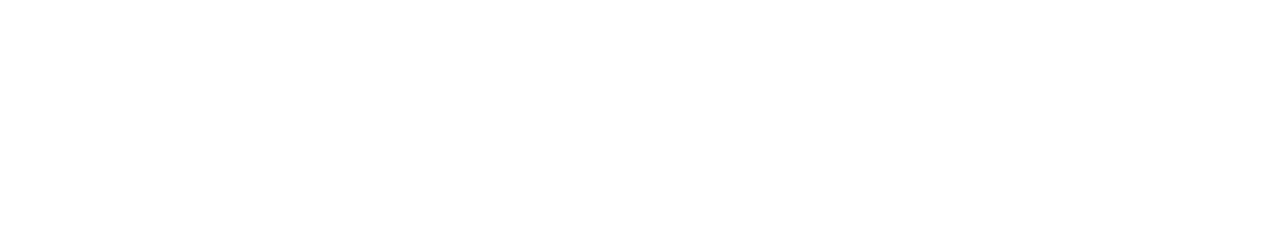
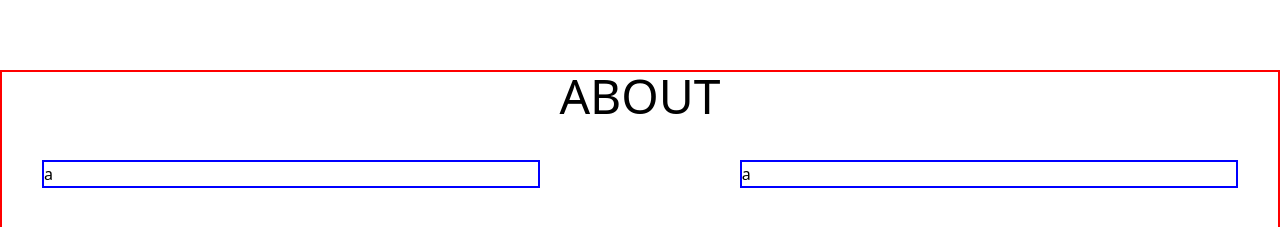
Before and after one commit to adiahn/digikat, a React (Vite) app: page / in a window 1280 px wide. Shown: the part 1196-1423 px from the top of the page. Before the commit the page ends 1266 px from the top, so only its background shows below. Built offline with nearby package versions, Linux system fonts and the light colour scheme.

Commit message:
Added the About us

```diff
--- /dev/null
+++ b/src/About/About.jsx
@@ -0,0 +1,15 @@
+import React from 'react'
+
+const About = () => {
+  return (
+    <div className='border-2 flex flex-col border-[red] w-full'>
+        <h1 className='text-5xl text-center'>ABOUT</h1>
+        <div className='flex flex-row flex-wrap justify-between p-10'>
+            <section className='border-2 border-[blue] w-5/12'>a</section>
+            <section className='border-2 border-[blue] w-5/12'>a</section>
+        </div>
+    </div>
+  )
+}
+
+export default About
--- a/src/App.jsx
+++ b/src/App.jsx
@@ -2,14 +2,16 @@
 import Navbar from "./Navbar/Navbar";
 import Hero from "./Hero/Hero";
 import Overlay from "./Overlay/Overlay"
+import About from "./About/About"
 
 
 const App = () => {
   return(
-    <div>
+    <div className='box-border'>
       <Navbar />
       <Hero />
       <Overlay />
+      <About />
     </div>
   );
 }
```
